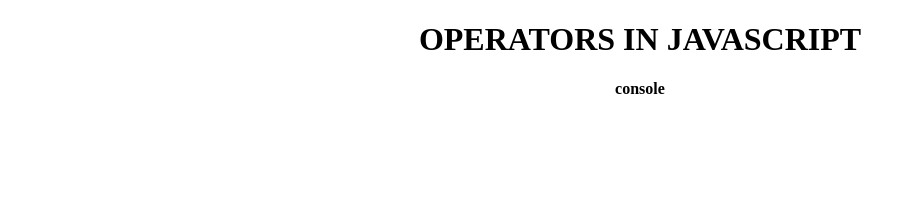
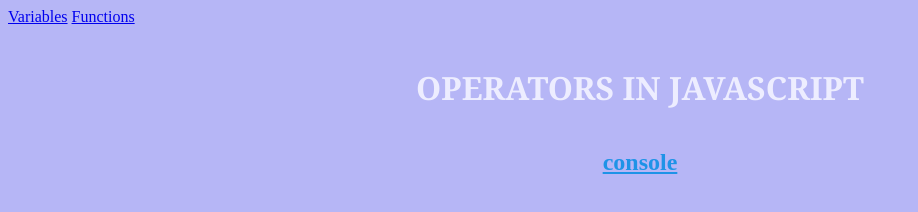
Before and after one commit to anisa-lubaiana/js-basics-practice-anisa-, a plain HTML site: page index.html in a window 1280 px wide. Shown: the whole page, without its empty margins (0-918 px from the left). Drawn offline with Linux system fonts and the light colour scheme.

Commit message:
added colors

```diff
--- a/index.html
+++ b/index.html
@@ -5,12 +5,29 @@
     <meta name="viewport" content="width=device-width, initial-scale=1.0">
     <title>OPERATORS </title>
     <script src="operators.js"></script>
+    <a href = "variable.html">Variables</a>
+    <a href = "functions.html"  >Functions</a>
+
+    <style>
+        h1{
+            margin: 40px;
+            text-align: center;
+            color:rgb(237, 237, 255);
+            font-family:Cambria, Cochin, Georgia, Times, 'Times New Roman', serif
+          }
+            h2{
+
+                text-align: center;
+                color:rgb(30, 147, 231);
+                text-decoration: underline;
+            }
+    </style>
 
 </head>
-<body>
-     <h1> <center>OPERATORS IN JAVASCRIPT</center></h1>
-     <center>
-        <h4>console</h4>
-     </center>
+<body style="background-color: rgb(182, 182, 246);">
+
+     <h1>OPERATORS IN JAVASCRIPT</h1>
+        <h2>console</h2>
+
 </body>
 </html>
```
Also changed, not shown: functions.html (+19 -4 lines), variable.html (+13 -3 lines).
